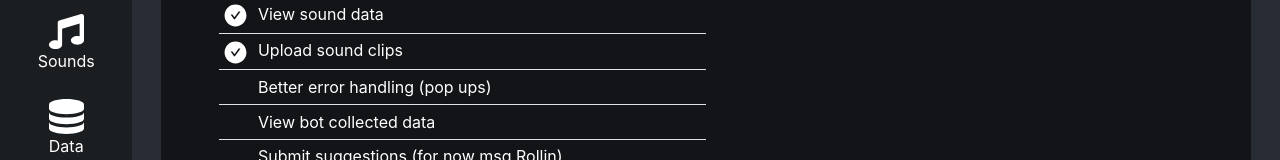
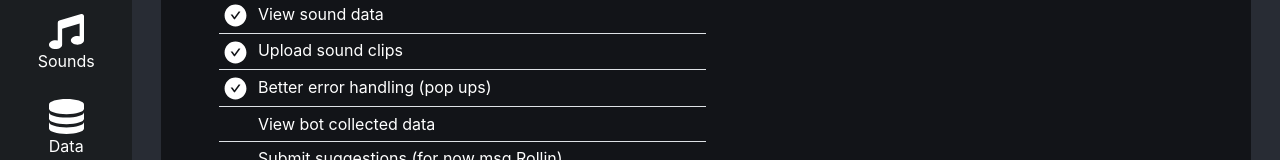
Before and after one commit to BenPVandenberg/TaP-Discord-Bot, a React (Create React App) app: page / in a window 1280 px wide. Shown: the part 215-375 px from the top of the page. Built offline with nearby package versions, Linux system fonts and the light colour scheme.

Commit message:
update checklist

```diff
--- a/src/components/Home/Home.jsx
+++ b/src/components/Home/Home.jsx
@@ -28,7 +28,7 @@ function Home() {
                   <td>Upload sound clips</td>
               </thead>
               <thead>
-                  <td></td>
+                  <td><AiFillCheckCircle size={25} /></td>
                   <td>Better error handling (pop ups)</td>
               </thead>
               <thead>
```
